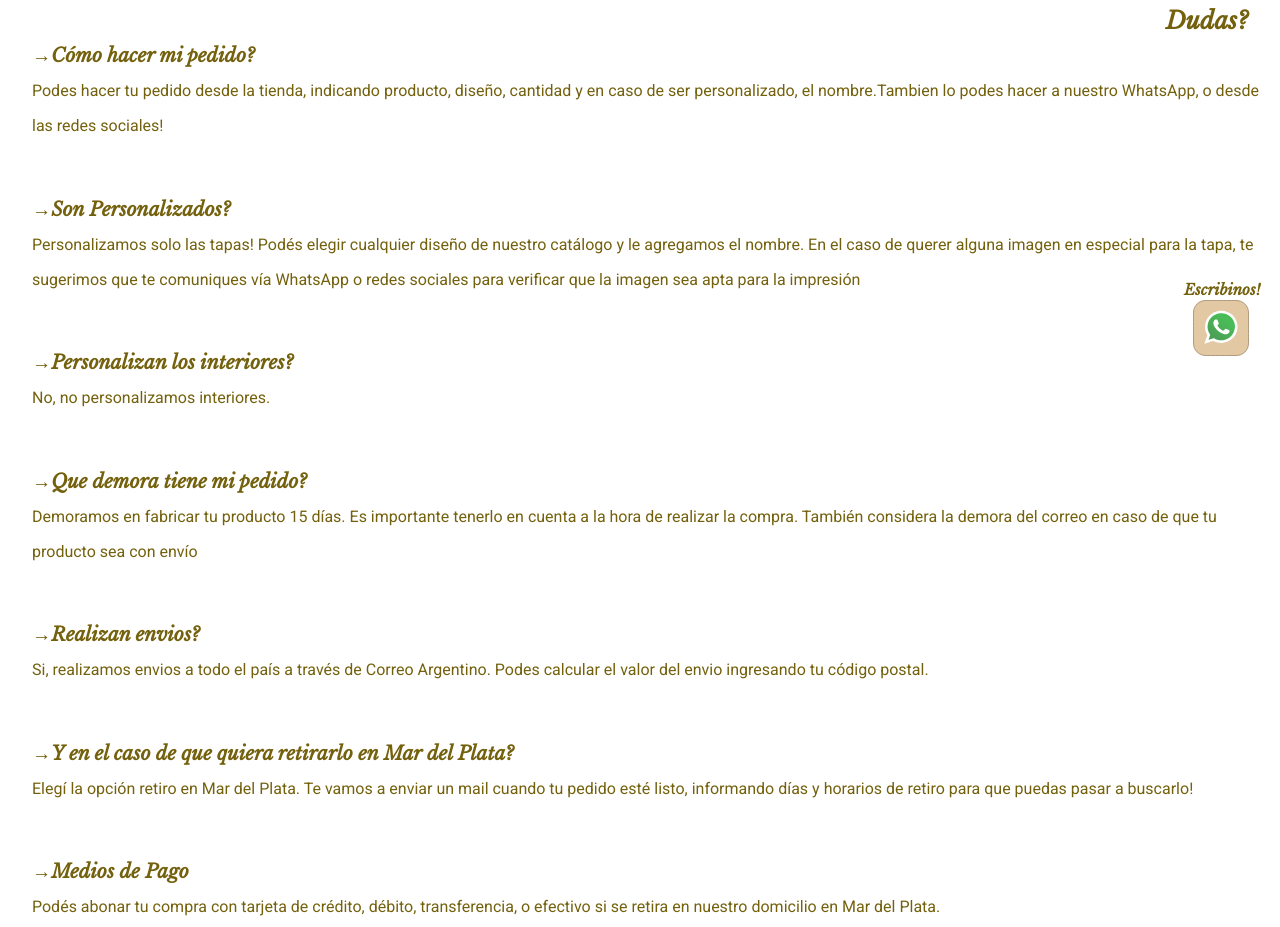
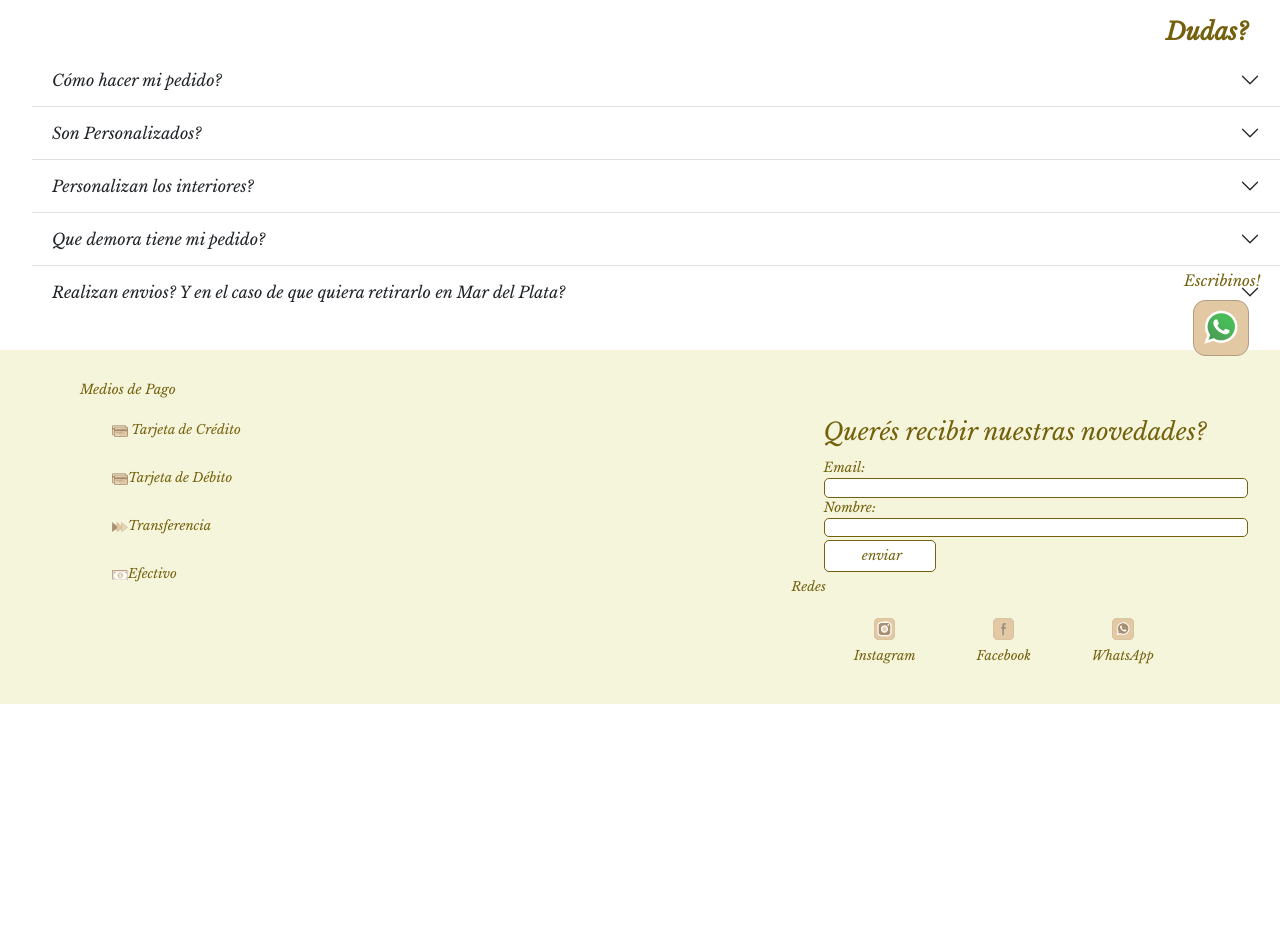
Before and after one commit to yanavs/Tienda-de-cuadernos, a plain HTML site: page Pages/FAQ.html in a window 1280 px wide. Shown: the part 424-1351 px from the top of the page. After the commit the page ends 1128 px from the top, so only its background shows below. Drawn offline with nearby package versions, Linux system fonts and the light colour scheme.

Commit message:
Bootstrap accordion FAQ

```diff
--- a/Pages/FAQ.html
+++ b/Pages/FAQ.html
@@ -6,6 +6,8 @@
     <meta http-equiv="X-UA-Compatible" content="IE=edge">
     <meta name="viewport" content="width=device-width, initial-scale=1.0">
     <link rel="shortcut icon" href="../Img/icono.png">
+    <link href="https://cdn.jsdelivr.net/npm/bootstrap@5.2.0-beta1/dist/css/bootstrap.min.css" rel="stylesheet"
+        integrity="sha384-0evHe/X+R7YkIZDRvuzKMRqM+OrBnVFBL6DOitfPri4tjfHxaWutUpFmBp4vmVor" crossorigin="anonymous">
     <link rel=" stylesheet" type="text/css" href="../style/estilo.css">
     <link rel="preconnect" href="https://fonts.googleapis.com">
     <link rel="preconnect" href="https://fonts.gstatic.com" crossorigin>
@@ -69,37 +71,98 @@
             </nav>
         </div>
         <!-- Fin Menu -->
+
         <section class="dudas">
             <hr>
             <h1>Dudas?</h1>
-            <p class="preguntas">→Cómo hacer mi pedido?</p>
-            <p class="respuesta">Podes hacer tu pedido desde la tienda, indicando producto, diseño, cantidad y en caso
-                de ser personalizado, el nombre.Tambien lo podes hacer a nuestro WhatsApp, o desde las redes sociales!
-            </p>
-            <p class="preguntas">→Son Personalizados?</p>
-            <p class="respuesta">Personalizamos solo las tapas! Podés elegir cualquier diseño de nuestro catálogo y le
-                agregamos el nombre. En el caso de querer alguna imagen en especial para la tapa, te sugerimos que te
-                comuniques vía WhatsApp o redes sociales para verificar que la imagen sea apta para la impresión</p>
-            <p class="preguntas">→Personalizan los interiores?</p>
-            <p class="respuesta">No, no personalizamos interiores.</p>
-            <p class="preguntas">→Que demora tiene mi pedido?</p>
-            <p class="respuesta">Demoramos en fabricar tu producto 15 días. Es importante tenerlo en cuenta a la hora de
-                realizar la compra. También considera la demora del correo en caso de que tu producto sea con envío</p>
-            <p class="preguntas">→Realizan envios?</p>
-            <p class="respuesta">
-                Si, realizamos envios a todo el país a través de Correo Argentino. Podes calcular el valor del envio
-                ingresando tu código postal.
-            </p>
-            <p class="preguntas">→Y en el caso de que quiera retirarlo en Mar del Plata?</p>
-            <p class="respuesta">
-                Elegí la opción retiro en Mar del Plata. Te vamos a enviar un mail cuando tu pedido esté listo,
-                informando días y horarios de retiro para que puedas pasar a buscarlo!
-            </p>
-            <p class="preguntas">→Medios de Pago</p>
-            <p class="respuesta">
-                Podés abonar tu compra con tarjeta de crédito, débito, transferencia, o efectivo si se retira en nuestro
-                domicilio en Mar del Plata.
-            </p>
+
+            <div class="accordion accordion-flush" id="accordionFlushExample">
+
+                <div class="accordion-item">
+                    <h2 class="accordion-header" id="flush-headingOne">
+                        <button class="accordion-button collapsed" type="button" data-bs-toggle="collapse"
+                            data-bs-target="#flush-collapseOne" aria-expanded="false" aria-controls="flush-collapseOne">
+                            Cómo hacer mi pedido?
+                        </button>
+                    </h2>
+                    <div id="flush-collapseOne" class="accordion-collapse collapse" aria-labelledby="flush-headingOne"
+                        data-bs-parent="#accordionFlushExample">
+                        <div class="accordion-body">Podes hacer tu pedido desde la tienda, indicando producto, diseño,
+                            cantidad y en caso ser personalizado, el nombre. Tambien lo podes hacer a nuestro WhatsApp,
+                            o
+                            desde las redes sociales!
+                        </div>
+                    </div>
+                </div>
+
+                <div class="accordion-item">
+                    <h2 class="accordion-header" id="flush-headingTwo">
+                        <button class="accordion-button collapsed" type="button" data-bs-toggle="collapse"
+                            data-bs-target="#flush-collapseTwo" aria-expanded="false" aria-controls="flush-collapseTwo">
+                            Son Personalizados?
+                        </button>
+                    </h2>
+                    <div id="flush-collapseTwo" class="accordion-collapse collapse" aria-labelledby="flush-headingTwo"
+                        data-bs-parent="#accordionFlushExample">
+                        <div class="accordion-body">Personalizamos solo las tapas! Podés elegir cualquier diseño de
+                            nuestro
+                            catálogo y le agregamos el nombre. En el caso de querer alguna imagen en especial para la
+                            tapa,
+                            te sugerimos que te comuniques vía WhatsApp o redes sociales para verificar que la imagen
+                            sea
+                            apta para la impresión
+                        </div>
+                    </div>
+                </div>
+                <div class="accordion-item">
+                    <h2 class="accordion-header" id="flush-headingThree">
+                        <button class="accordion-button collapsed" type="button" data-bs-toggle="collapse"
+                            data-bs-target="#flush-collapseThree" aria-expanded="false"
+                            aria-controls="flush-collapseThree">
+                            Personalizan los interiores?
+                        </button>
+                    </h2>
+                    <div id="flush-collapseThree" class="accordion-collapse collapse"
+                        aria-labelledby="flush-headingThree" data-bs-parent="#accordionFlushExample">
+                        <div class="accordion-body">>No, no personalizamos interiores.
+
+                        </div>
+                    </div>
+                </div>
+
+                <div class="accordion-item">
+                    <h2 class="accordion-header" id="flush-headingFour">
+                        <button class="accordion-button collapsed" type="button" data-bs-toggle="collapse"
+                            data-bs-target="#flush-collapseFour" aria-expanded="false" aria-controls="flush-collapseFour">
+                            Que demora tiene mi pedido?
+                        </button>
+                    </h2>
+                    <div id="flush-collapseFour" class="accordion-collapse collapse" aria-labelledby="flush-headingFour"
+                        data-bs-parent="#accordionFlushExample">
+                        <div class="accordion-body">Demoramos en fabricar tu producto 15 días. Es importante tenerlo en
+                            cuenta realizar la compra. También considera la demora del correo en caso de que tu producto
+                            sea con envío
+                        </div>
+                    </div>
+                </div>
+
+                <div class="accordion-item">
+                    <h2 class="accordion-header" id="flush-headingFive">
+                        <button class="accordion-button collapsed " type="button" data-bs-toggle="collapse"
+                            data-bs-target="#flush-collapseFive" aria-expanded="false" aria-controls="flush-collapseFive">
+                            Realizan envios?  Y en el caso de que quiera retirarlo en Mar del Plata?
+                        </button>
+                    </h2>
+                    <div id="flush-collapseFive" class="accordion-collapse collapse" aria-labelledby="flush-headingFive"
+                        data-bs-parent="#accordionFlushExample">
+                        <div class="accordion-body">Si, realizamos envios a todo el país a través de Correo Argentino.
+                            Podes calcular el valor del envio ingresando tu código postal.En el caso de querer retirarlo por la ciudad de Mar del Plata elegí la opción retiro en Mar del Plata. Te vamos a enviar un mail cuando tu pedido esté listo, informando días y horarios de retiro para que puedas pasar a
+                            buscarlo!</div>
+                    </div>
+                </div>
+            </div>
+            </div>
+
         </section>
     </main>
 
@@ -151,6 +214,12 @@
             </div>
         </div>
     </footer>
+
+    <!-- JavaScript Bundle with Popper -->
+    <script src="https://cdn.jsdelivr.net/npm/bootstrap@5.2.0-beta1/dist/js/bootstrap.bundle.min.js"
+        integrity="sha384-pprn3073KE6tl6bjs2QrFaJGz5/SUsLqktiwsUTF55Jfv3qYSDhgCecCxMW52nD2"
+        crossorigin="anonymous"></script>
+
 </body>
 
 </html>
--- a/style/estilo.css
+++ b/style/estilo.css
@@ -4,7 +4,9 @@
     box-sizing: border-box;
     color: #74610d;
     font-family: 'Libre Baskerville', serif;
+    text-decoration: none;
 }
+
 /*Banner header*/
 header{
     position: relative;
@@ -314,6 +316,7 @@ footer {
 
 .redes h1 {
     font-size: small;
+
 }
 
 .redes li {
@@ -329,6 +332,7 @@ footer {
 .redes li a {
     text-decoration: none;
     font-size: small;
+    color: #74610d;
 }
 
 .redes img {
@@ -646,21 +650,16 @@ footer {
     text-align: right;
     margin-right: 2rem;
 }
-
-.preguntas {
-    font-size: 1.2rem;
-    font-weight: bold;
-    text-align: left;
-
+.accordion-button:not(.collapsed) {
+    color:#74610d;
+    background-color: beige;
 }
-
-.respuesta {
-    text-align: left;
-    font-weight: lighter;
-    font-family: 'Roboto', sans-serif;
-    margin-bottom: 3rem;
+.accordion-button:not(.collapsed)::after {
+color: black;
 }
-
+.accordion-button:focus {
+box-shadow: none;
+}
 /*FIN FAQ*/
 
 /*Contacto Formulario*/
```
Also changed, not shown: index.html (+2 -2 lines).
